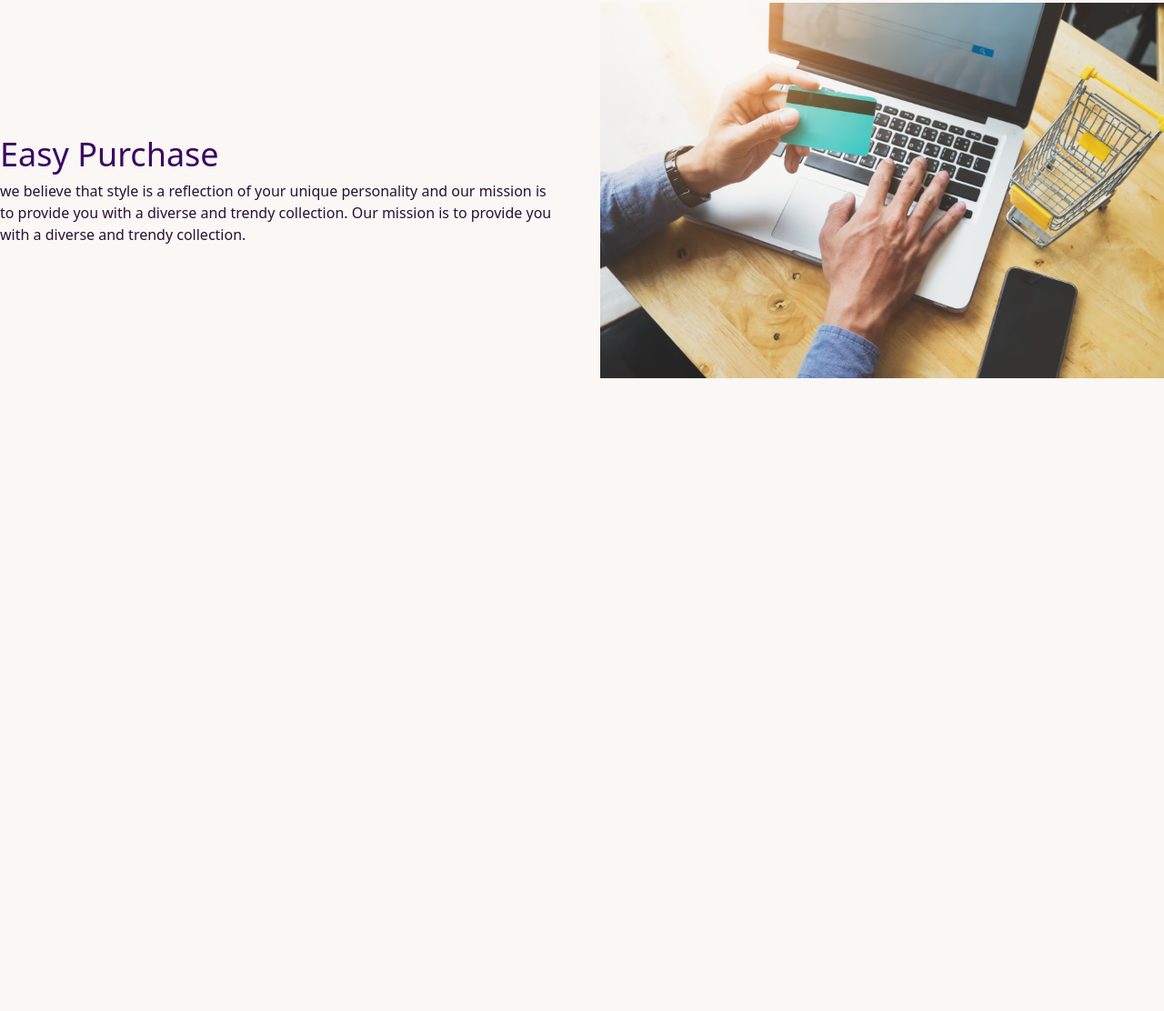
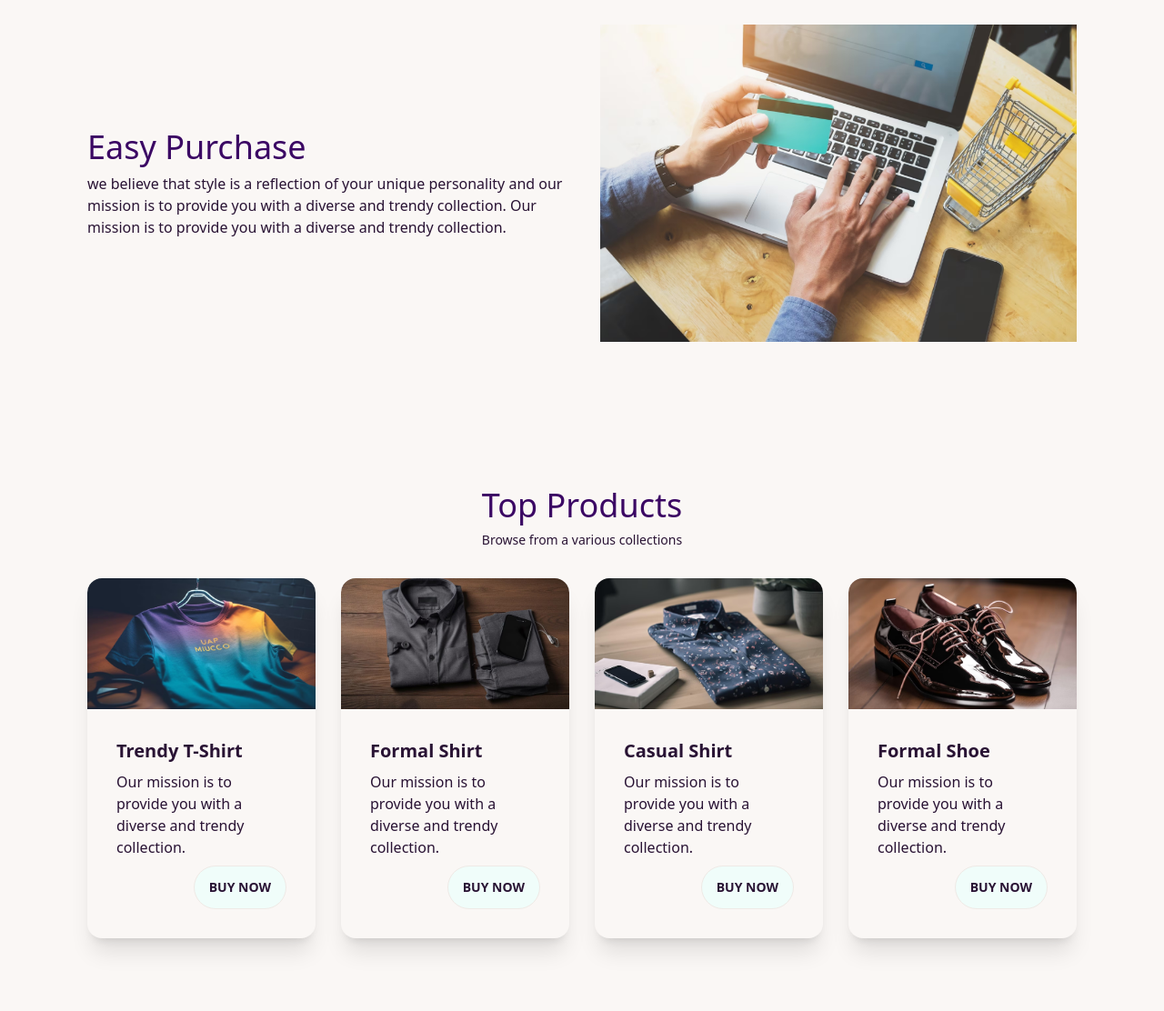
Before and after one commit to AhosanHabib2121/daisy-man-project, a plain HTML site: page index.html in a window 1280 px wide. Shown: the part 1389-2501 px from the top of the page at 91% size. Before the commit the page ends 1885 px from the top, so only its background shows below. Drawn offline with nearby package versions, Linux system fonts and the light colour scheme.

Commit message:
product section added

```diff
--- a/index.html
+++ b/index.html
@@ -113,7 +113,7 @@
       </div>
     </header>
     <!-- main section here -->
-    <main class="max-w-7xl mx-auto px-5 lg:px-0">
+    <main class="max-w-7xl mx-auto px-8 md:px-16 lg:px-24   ">
       <!-- collection section -->
       <section class="py-20">
         <h2 class="text-4xl text-purple-950 font-medium text-center">
@@ -126,65 +126,176 @@
           <!-- card-item1 -->
           <div class="card bg-base-100 shadow-xl image-full">
             <figure>
-              <img
-                src="./images/shoes.avif"
-                alt="Shoes"
-              />
+              <img src="./images/shoes.avif" alt="Shoes" />
             </figure>
             <div class="card-body">
               <h2 class="card-title">Shoes!</h2>
-              <p>At DaisyMan, we believe that style is a reflection of your unique personality and our mission is to provide you with a diverse and trendy collection.</p>
+              <p>
+                At DaisyMan, we believe that style is a reflection of your
+                unique personality and our mission is to provide you with a
+                diverse and trendy collection.
+              </p>
               <div class="card-actions justify-end">
-                <button class="btn  bg-teal-50 hover:bg-teal-600 hover:border-teal-600 hover:text-white uppercase">Buy Now</button>
+                <button
+                  class="btn bg-teal-50 hover:bg-teal-600 hover:border-teal-600 hover:text-white
+                  uppercase"
+                >
+                  Buy Now
+                </button>
               </div>
             </div>
           </div>
           <!-- card-item2 -->
           <div class="card bg-base-100 shadow-xl image-full">
             <figure>
-              <img
-                src="./images/hoodies.avif"
-                alt="Shoes"
-              />
+              <img src="./images/hoodies.avif" alt="Shoes" />
             </figure>
             <div class="card-body">
               <h2 class="card-title">Clothes!</h2>
-              <p>At DaisyMan, we believe that style is a reflection of your unique personality and our mission is to provide you with a diverse and trendy collection.</p>
+              <p>
+                At DaisyMan, we believe that style is a reflection of your
+                unique personality and our mission is to provide you with a
+                diverse and trendy collection.
+              </p>
               <div class="card-actions justify-end">
-                <button class="btn  bg-teal-50 hover:bg-teal-600 hover:border-teal-600 hover:text-white uppercase">Buy Now</button>
+                <button
+                  class="btn bg-teal-50 hover:bg-teal-600 hover:border-teal-600 hover:text-white uppercase"
+                >
+                  Buy Now
+                </button>
               </div>
             </div>
           </div>
           <!-- card-item3 -->
           <div class="card bg-base-100 shadow-xl image-full">
             <figure>
-              <img
-                src="./images/perfume.avif"
-                alt="Shoes"
-              />
+              <img src="./images/perfume.avif" alt="Shoes" />
             </figure>
             <div class="card-body">
               <h2 class="card-title">Perfumes!</h2>
-              <p>At DaisyMan, we believe that style is a reflection of your unique personality and our mission is to provide you with a diverse and trendy collection.</p>
+              <p>
+                At DaisyMan, we believe that style is a reflection of your
+                unique personality and our mission is to provide you with a
+                diverse and trendy collection.
+              </p>
               <div class="card-actions justify-end">
-                <button class="btn  bg-teal-50 hover:bg-teal-600 hover:border-teal-600 hover:text-white uppercase">Buy Now</button>
+                <button
+                  class="btn bg-teal-50 hover:bg-teal-600 hover:border-teal-600 hover:text-white uppercase"
+                >
+                  Buy Now
+                </button>
               </div>
             </div>
           </div>
         </div>
       </section>
-      <!-- feature section -->
+      <!-- feature section here-->
       <section class="py-20">
         <div class="flex flex-col md:flex-row gap-10 items-center">
           <div class="flex-1">
-                <h3 class="text-4xl text-purple-950 font-normal mb-2">Easy Purchase</h3>
+            <h3 class="text-4xl text-purple-950 font-normal mb-2">
+              Easy Purchase
+            </h3>
             <p>
-                    we believe that style is a reflection of your unique personality and our mission is to provide you with a diverse and trendy collection.
-                    Our mission is to provide you with a diverse and trendy collection.
+              we believe that style is a reflection of your unique personality
+              and our mission is to provide you with a diverse and trendy
+              collection. Our mission is to provide you with a diverse and
+              trendy collection.
             </p>
           </div>
           <div class="flex-1">
-                <img  src="./images/easy-purchase.avif" alt="not found">
+            <img src="./images/easy-purchase.avif" alt="not found" />
+          </div>
+        </div>
+      </section>
+      <!-- Product section here -->
+      <section class="py-20">
+        <h2 class="text-4xl text-purple-950 font-medium text-center">
+          Top Products
+        </h2>
+        <p class="text-center pt-2 text-sm">
+          Browse from a various collections
+        </p>
+        <div class="mt-8 grid grid-cols-1 md:grid-cols-2 lg:grid-cols-4 gap-7">
+            <!-- product-1 -->
+          <div class="card bg-base-100 shadow-xl">
+            <figure>
+              <img
+                src="./images/blue-yellow-t-shirt-wooden-hanger-generated-by-ai_188544-42185.avif"
+                alt="Trendy T-Shirt"
+              />
+            </figure>
+            <div class="card-body">
+              <h2 class="card-title">Trendy T-Shirt</h2>
+              <p>
+                Our mission is to provide you with a diverse and trendy
+                collection.
+              </p>
+              <div class="card-actions justify-end">
+                <button class="btn bg-teal-50 hover:bg-teal-600 hover:border-teal-600 hover:text-white
+                  uppercase">Buy Now</button>
+              </div>
+            </div>
+          </div>
+           <!-- product-2 -->
+          <div class="card bg-base-100 shadow-xl">
+            <figure>
+              <img
+                src="./images/elegant-businessman-attire-hangs-modern-closet-generated-by-ai_188544-15312.avif"
+                alt="Trendy T-Shirt"
+              />
+            </figure>
+            <div class="card-body">
+              <h2 class="card-title">Formal Shirt</h2>
+              <p>
+                Our mission is to provide you with a diverse and trendy
+                collection.
+              </p>
+              <div class="card-actions justify-end">
+                <button class="btn bg-teal-50 hover:bg-teal-600 hover:border-teal-600 hover:text-white
+                  uppercase">Buy Now</button>
+              </div>
+            </div>
+          </div>
+          <!-- product-3 -->
+          <div class="card bg-base-100 shadow-xl">
+            <figure>
+              <img
+                src="./images/elegant-businessman-shirt-wooden-desk-stack-generated-by-ai_188544-34678.avif"
+                alt="Trendy T-Shirt"
+              />
+            </figure>
+            <div class="card-body">
+              <h2 class="card-title">Casual Shirt</h2>
+              <p>
+                Our mission is to provide you with a diverse and trendy
+                collection.
+              </p>
+              <div class="card-actions justify-end">
+                <button class="btn bg-teal-50 hover:bg-teal-600 hover:border-teal-600 hover:text-white
+                  uppercase">Buy Now</button>
+              </div>
+            </div>
+          </div>
+          <!-- product-4 -->
+          <div class="card bg-base-100 shadow-xl">
+            <figure>
+              <img
+                src="./images/shiny-black-leather-shoes-exude-modern-luxury-generated-by-ai_188544-36154.avif"
+                alt="Trendy T-Shirt"
+              />
+            </figure>
+            <div class="card-body">
+              <h2 class="card-title">Formal Shoe</h2>
+              <p>
+                Our mission is to provide you with a diverse and trendy
+                collection.
+              </p>
+              <div class="card-actions justify-end">
+                <button class="btn bg-teal-50 hover:bg-teal-600 hover:border-teal-600 hover:text-white
+                  uppercase">Buy Now</button>
+              </div>
+            </div>
           </div>
         </div>
       </section>
```
Lines whose indentation alone changed are shown as unchanged.
